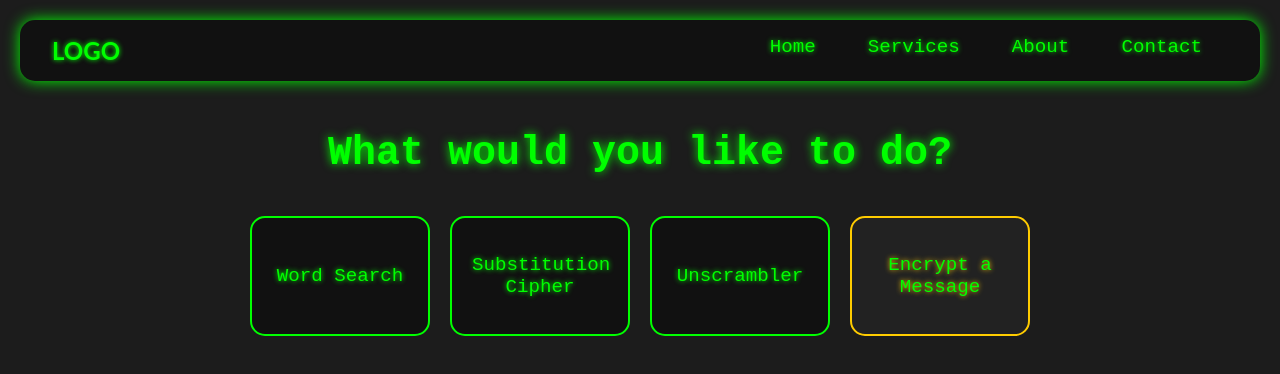
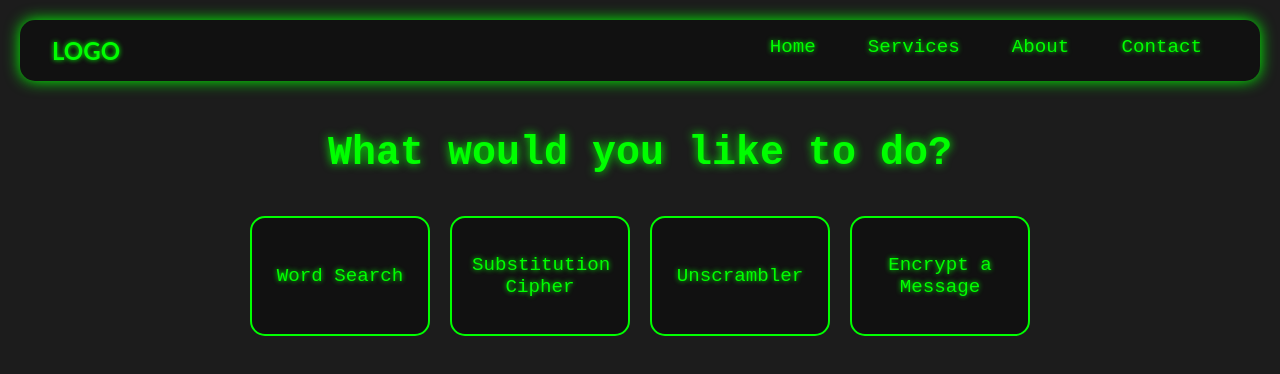
Before and after one commit to Computer-Science-380/CS380-360, a React (Create React App) app: page / in a window 1280 px wide. Shown: the top 374 px of the page. Built offline with nearby package versions, Linux system fonts and the light colour scheme.

Commit message:
assignment

```diff
--- a/src/components/MainMenu.css
+++ b/src/components/MainMenu.css
@@ -63,8 +63,8 @@
 
 .highlight {
     background-color: #222; /* Dark background but different to highlight */
-    border: 2px solid #ffcc00; /* Different border for highlighted button */
-    text-shadow: 0 0 5px #ffcc00;
+    border: 2px solid #00ff00; /* Different border for highlighted button */
+    text-shadow: 0 0 5px #00ff00;
     border-radius: 15px;
     position: relative;
     overflow: hidden;
@@ -77,7 +77,7 @@
     left: 50%;
     width: 0;
     height: 0;
-    background: rgba(255, 204, 0, 0.4);
+    background: rgba(0, 255, 0, 0.4);
     border-radius: 50%;
     transform: translate(-50%, -50%);
     transition: width 0.4s ease, height 0.4s ease;
--- a/src/components/MainMenu.js
+++ b/src/components/MainMenu.js
@@ -9,7 +9,7 @@ const MainMenu = () => {
                 <button className="menu-button">Word Search</button>
                 <button className="menu-button">Substitution Cipher</button>
                 <button className="menu-button">Unscrambler</button>
-                <button className="menu-button highlight">Encrypt a Message</button>
+                <button className="menu-button">Encrypt a Message</button>
             </div>
         </div>
     );
```
